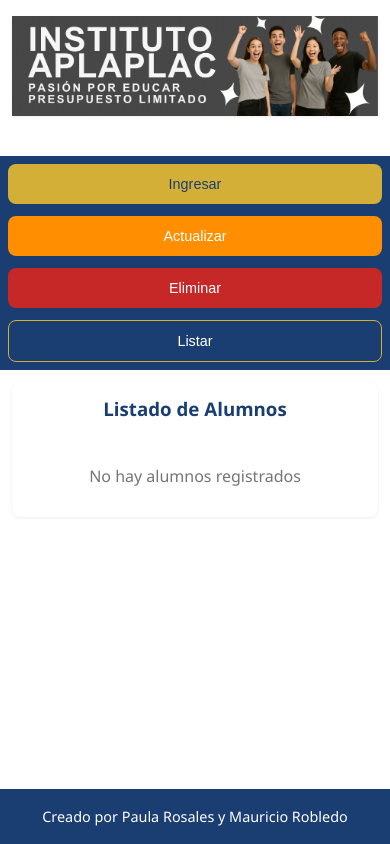
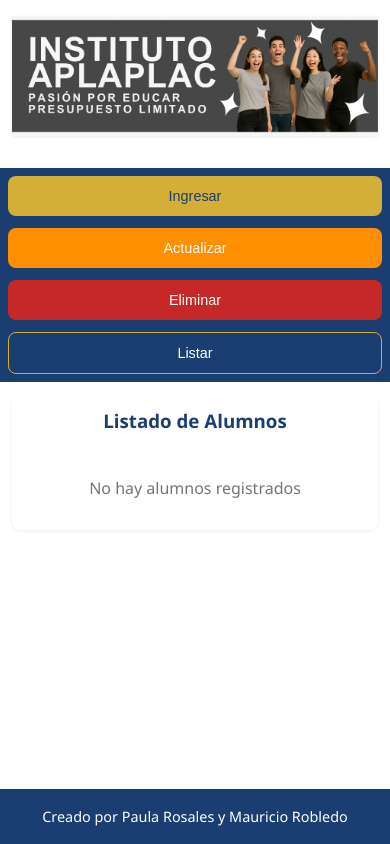
Before and after one commit to Paulaniakea/Prueba-3-frontend, a React (Create React App) app in the folder Tercera evaluación/: page / in a window 390 px wide. Built offline with nearby package versions, Linux system fonts and the light colour scheme.

Commit message:
Update styles.css

```diff
--- a/Tercera evaluación/src/styles.css
+++ b/Tercera evaluación/src/styles.css
@@ -1,4 +1,3 @@
-/* styles.css completo optimizado */
 :root {
   /* Colores académicos actualizados */
   --primary-blue: #1a3e72;       /* Azul oscuro principal */
@@ -86,8 +85,9 @@ body {
   height: auto;
   border-radius: var(--border-radius);
   box-shadow: var(--shadow-sm);
-  max-height: 180px;
   object-fit: cover;
+  aspect-ratio: 4 / 1;
+  display: block;
 }
 
 /* Navbar */
@@ -257,6 +257,7 @@ footer {
   }
 
   .banner-image {
+    aspect-ratio: 3 / 1;
     max-height: 150px;
   }
 
@@ -268,7 +269,8 @@ footer {
 
 @media (max-width: 480px) {
   .banner-image {
-    max-height: 100px;
+    aspect-ratio: 2.5 / 1;
+    max-height: 120px;
     border-radius: 0;
   }
 
```
